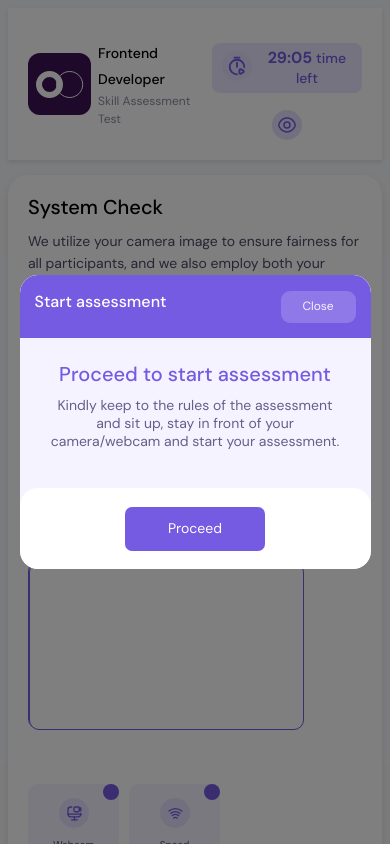
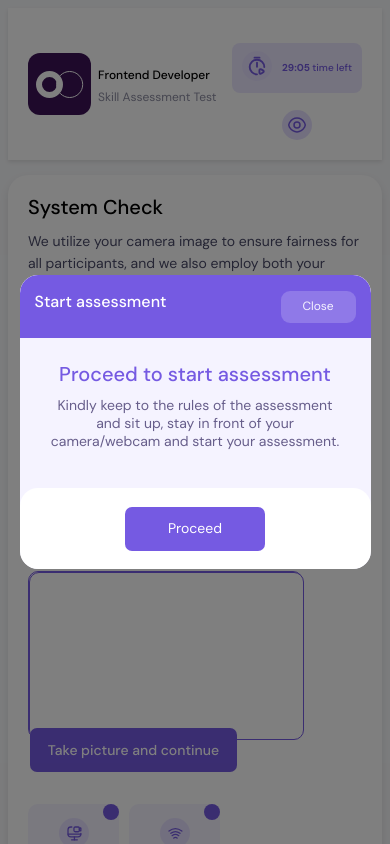
Before and after one commit to emmypuch/system-check, a React (Create React App) app: page / in a window 390 px wide. Shown: the top 844 px of the page. Built offline with nearby package versions, Linux system fonts and the light colour scheme; no server answers.

Commit message:
modified files

```diff
--- a/src/App.css
+++ b/src/App.css
@@ -118,7 +118,7 @@ body {
   }
 
   .logo-header h2 {
-    font-size: 14px;
+    font-size: 12px;
   }
 
   .logo-header p {
@@ -215,9 +215,12 @@ body {
     height: 30px;
   }
 
+  .timer-count p span {
+    font-size: 10px;
+  }
+
   .timer-count p {
-    font-size: 16px;
-    line-height: 20px;
+    font-size: 10px;
   }
 }
 
@@ -360,6 +363,10 @@ button {
 
   .card-wrapper {
     height: auto;
+  }
+
+  .picture {
+    margin-top: 55px;
   }
 
   .btn {
--- a/src/components/Button.js
+++ b/src/components/Button.js
@@ -1,9 +1,10 @@
-import React from "react";
+// import React from "react";
+// import { capturePhoto } from "./Camera";
 
-export const Button = () => {
-  return (
-    <div>
-      <button>Take picture and continue</button>
-    </div>
-  );
-};
+// export const Button = ({ onCapturePhoto }) => {
+//   return (
+//     <div>
+//       <button onClick={onCapturePhoto}>Take picture and continue</button>
+//     </div>
+//   );
+// };
--- a/src/components/Camera.js
+++ b/src/components/Camera.js
@@ -39,7 +39,7 @@ export const Camera = ({ onCapture }) => {
           onUserMedia={onUserMedia}
           mirrored={true}
         />
-        {/* <button onClick={capturePhoto}>Take picture and continue</button> */}
+        <button onClick={capturePhoto}>Take picture and continue</button>
         {/* <button onClick={() => setUrl(null)}>Refresh</button> */}
 
         {url && (
--- a/src/components/Card.js
+++ b/src/components/Card.js
@@ -1,7 +1,7 @@
 import React from "react";
 import { PictureCapture } from "./PictureCapture";
 import { SystemOption } from "./SystemOption";
-import { Button } from "./Button";
+// import { Button } from "./Button";
 // import ObjectDetection from "./ObjectDetection";
 
 export const Card = () => {
@@ -29,9 +29,9 @@ export const Card = () => {
             <SystemOption />
           </div>
         </div>
-        <div className="btn">
+        {/* <div className="btn">
           <Button />
-        </div>
+        </div> */}
         {/* <ObjectDetection /> */}
       </div>
     </div>
--- a/src/components/ObjectDetection.js
+++ b/src/components/ObjectDetection.js
@@ -1,46 +1,52 @@
-// ObjectDetection.js
-
 import React, { useEffect, useState } from "react";
 import * as cocoSsd from "@tensorflow-models/coco-ssd";
 
 const ObjectDetection = ({ imageUrl }) => {
-  const [loading, setLoading] = useState(true);
   const [predictions, setPredictions] = useState([]);
+  const [loading, setLoading] = useState(false); // Updated loading state to false initially
 
   useEffect(() => {
     const runObjectDetection = async () => {
+      setLoading(true); // Set loading to true before processing
       const net = await cocoSsd.load();
-      const imageElement = document.createElement("img");
-      imageElement.src = imageUrl;
-      imageElement.onload = async () => {
-        // Detect objects in the image
-        const predictions = await net.detect(imageElement);
-        setPredictions(predictions);
-        setLoading(false);
-      };
+      console.log("Model loaded:", net);
+
+      if (imageUrl) {
+        const imageElement = new Image();
+        imageElement.src = imageUrl;
+        imageElement.onload = async () => {
+          console.log("Image loaded, running detection...");
+          const predictions = await net.detect(imageElement);
+          console.log("Predictions:", predictions);
+          setPredictions(predictions);
+        };
+
+        imageElement.onerror = (error) => {
+          console.error("Error loading image:", error);
+        };
+      }
+      setLoading(false); // Set loading to false after processing
     };
 
-    if (imageUrl) {
-      runObjectDetection();
-    }
+    runObjectDetection();
   }, [imageUrl]);
 
   if (loading) return <p>Loading...</p>;
 
   return (
-    <div className="object-detection">
+    <div className="object-detection" style={{ position: "relative" }}>
       {predictions.map((prediction, index) => (
-        <div key={index}>
+        <div key={index} style={{ position: "absolute" }}>
           <p>
             {prediction.class} - {Math.round(prediction.score * 100)}%
           </p>
           <div
             style={{
               position: "absolute",
-              top: prediction.bbox[1],
-              left: prediction.bbox[0],
-              width: prediction.bbox[2],
-              height: prediction.bbox[3],
+              top: `${prediction.bbox[1]}px`,
+              left: `${prediction.bbox[0]}px`,
+              width: `${prediction.bbox[2]}px`,
+              height: `${prediction.bbox[3]}px`,
               border: "2px solid red",
               backgroundColor: "transparent",
             }}
--- a/src/components/PictureCapture.js
+++ b/src/components/PictureCapture.js
@@ -22,9 +22,6 @@ export const PictureCapture = () => {
           <ObjectDetection imageUrl={imageUrl} />
         </div>
       )}
-      {/* <div className="picture-capture-container">
-        <img src={Capture} alt="" />
-      </div> */}
     </>
   );
 };
```
